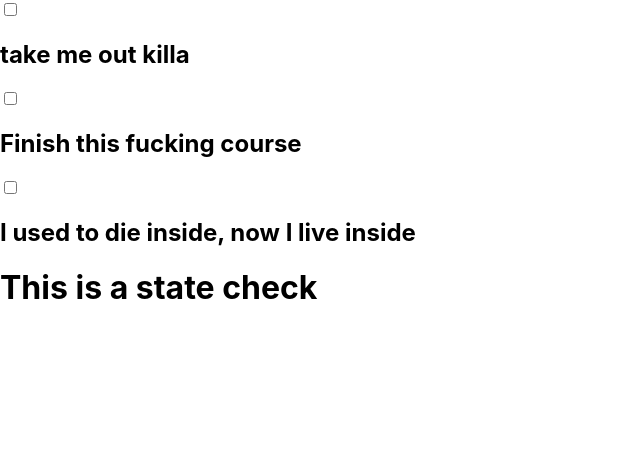
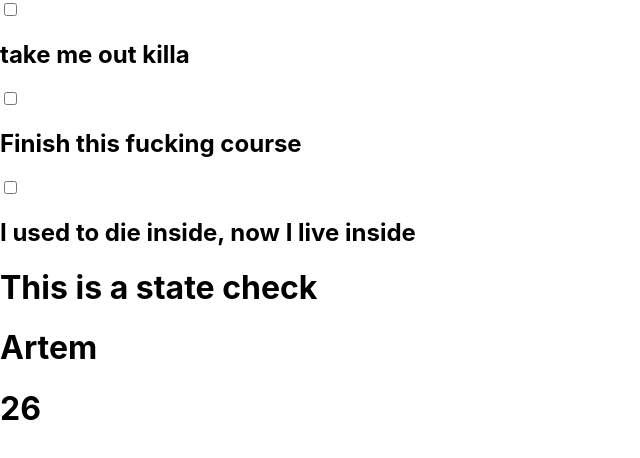
Before and after one commit to Reroot/ToDoListReact, a React (Create React App) app: page / in a window 1280 px wide. Shown: the top 458 px of the page, without its empty margins (0-640 px from the left). Built offline with nearby package versions, Linux system fonts and the light colour scheme.

Commit message:
adding more state

```diff
--- a/src/App.js
+++ b/src/App.js
@@ -12,6 +12,8 @@ export class App extends Component {
 	constructor() {
 		super();
 		this.state = {
+			name: "Artem",
+			age: "26",
 			answer: "This is a state check"
 		};
 	}
@@ -22,6 +24,8 @@ export class App extends Component {
 			<div>
 				{toDoItemsArray}
 				<h1>{this.state.answer}</h1>
+				<h1>{this.state.name}</h1>
+				<h1>{this.state.age}</h1>
 			</div>
 		);
 	}
```
